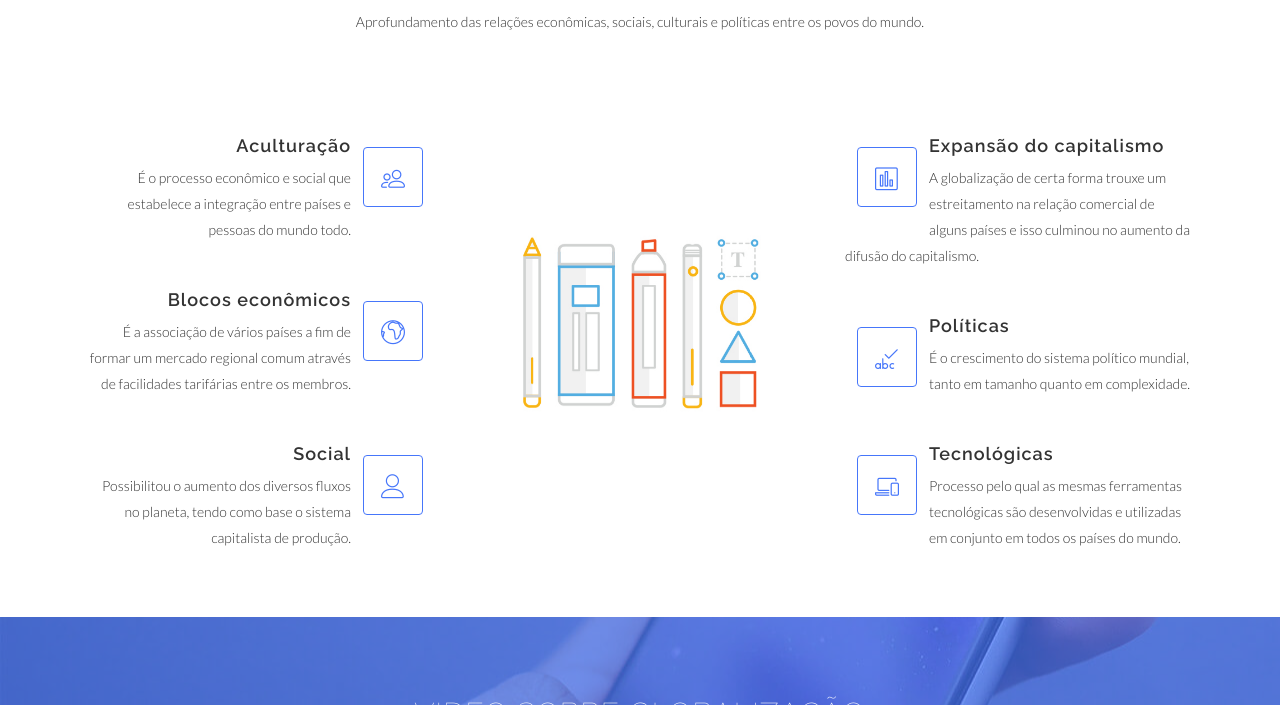
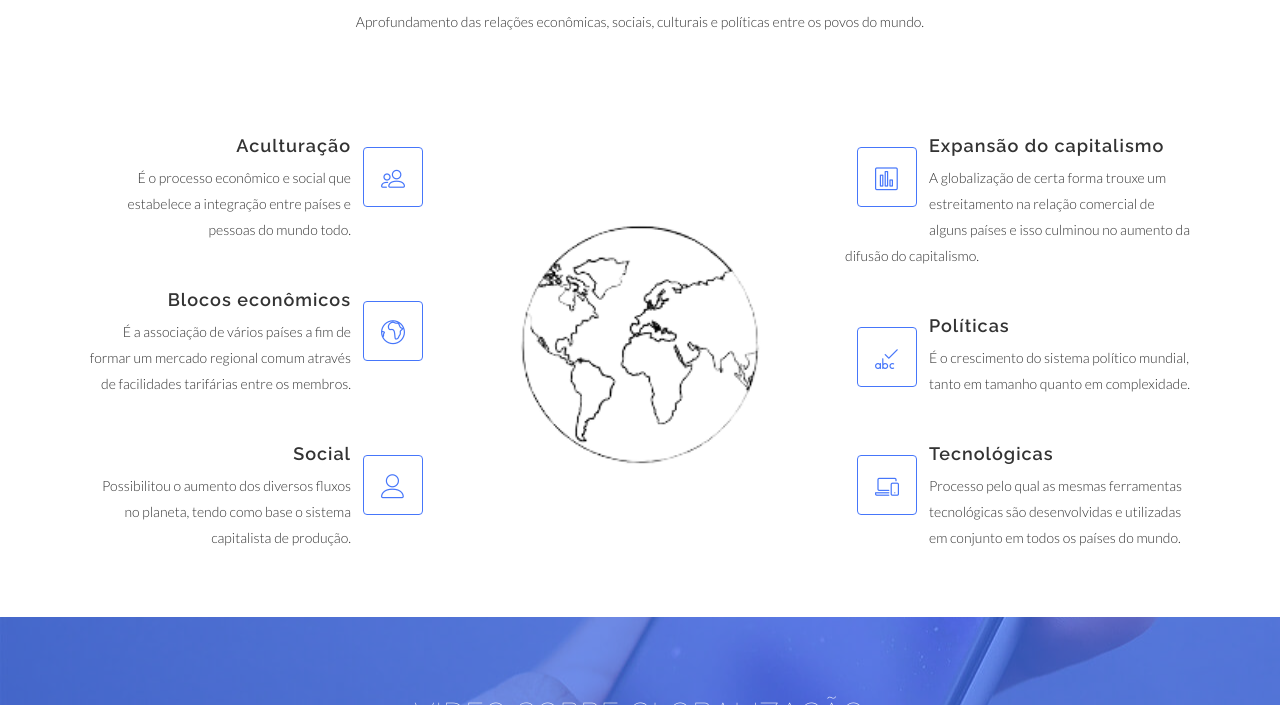
Before and after one commit to Eliakim15/Globaliza--o, a plain HTML site: page index.html in a window 1280 px wide. Shown: the part 530-1235 px from the top of the page. Drawn offline with Linux system fonts and the light colour scheme.

Commit message:
new file:   img minha/download-removebg-preview.png 	modified:   index.html

```diff
--- a/index.html
+++ b/index.html
@@ -122,7 +122,7 @@
           </div>
           <div class="col-lg-4 col-md-4 col-sm-4 col-xs-12">
             <div class="show-box wow fadeInDown animated" data-wow-offset="10">
-              <img src="img/features/feature.jpg" alt="">
+              <img src="img minha/download-removebg-preview.png" alt="">
             </div>
           </div>
           <div class="col-lg-4 col-md-4 col-sm-4 col-xs-12">
```
Also changed, not shown: img minha/download-removebg-preview.png (added).
